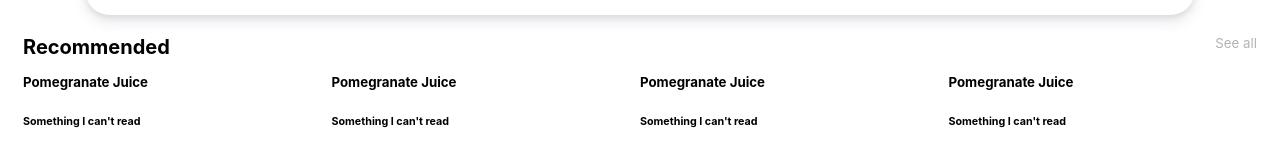
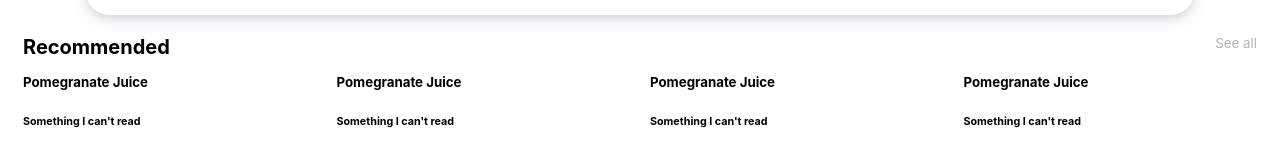
Before and after one commit to jsunwoo/recipe-app, a plain HTML site: page index.html in a window 1280 px wide. Shown: the part 500-666 px from the top of the page. Drawn offline with Linux system fonts and the light colour scheme.

Commit message:
grid-gap: 20px; overflow: scroll;

```diff
--- a/styles.css
+++ b/styles.css
@@ -132,4 +132,8 @@
 .recommended__grid{
   display: grid;
   grid-auto-flow: column;
+  grid-template-columns: 1fr;
+  grid-auto-columns: 1fr;
+  grid-gap: 20px;
+  overflow: scroll;
 }
```
